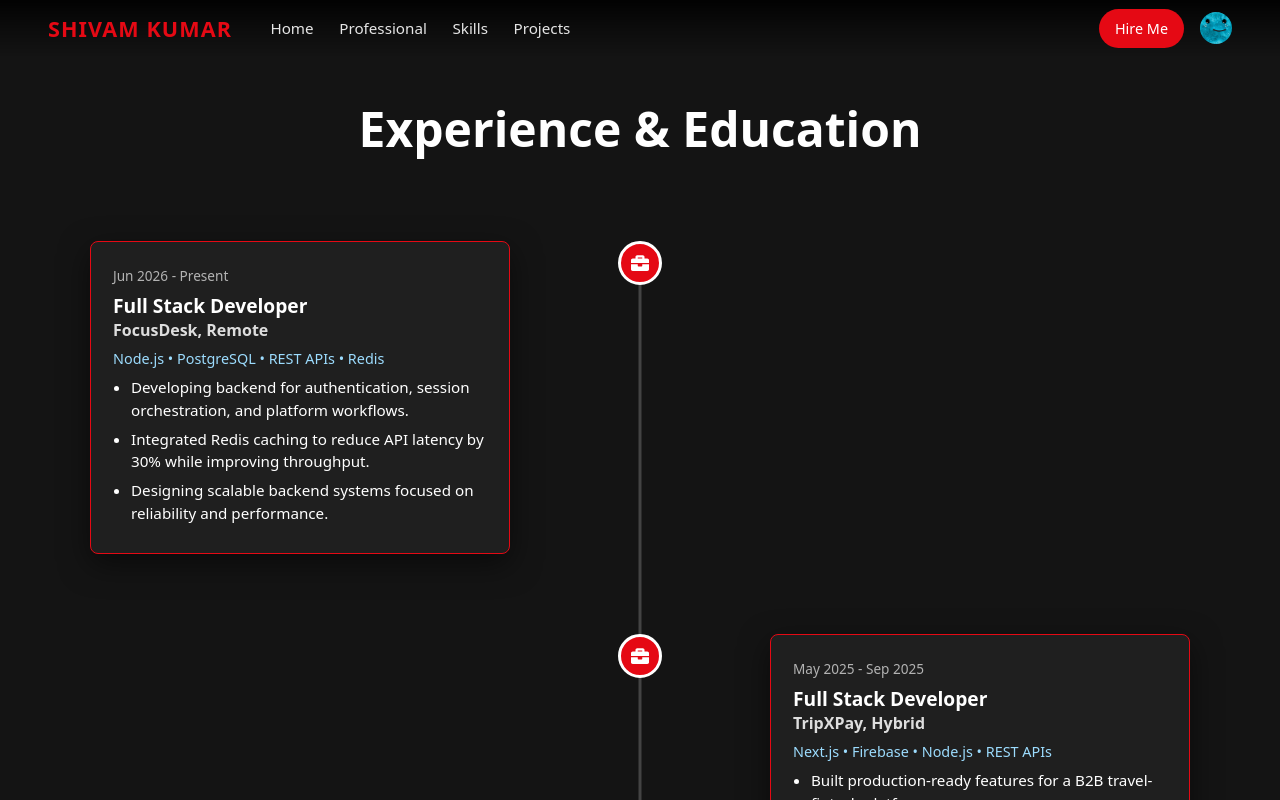
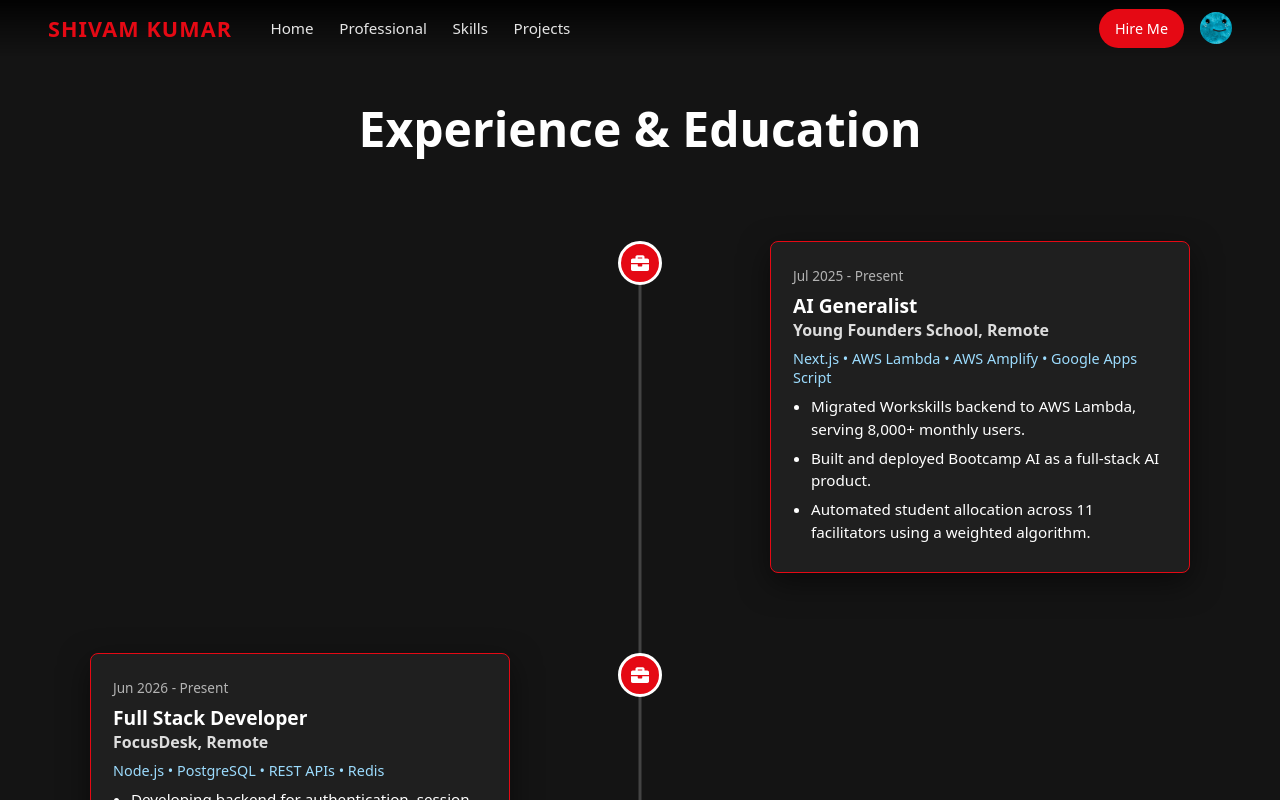
Before and after one commit to Err-rr/Portfolio, a React (Vite) app: page /professional in a window 1280 px wide. Shown: the top 800 px of the page. Built offline with nearby package versions, Linux system fonts and the light colour scheme.

Commit message:
Add new work experience entry for AI Generalist role at Young Founders School

```diff
--- a/src/pages/Professional.jsx
+++ b/src/pages/Professional.jsx
@@ -9,6 +9,20 @@ import { PROFILE_IMAGES } from "../assets/profiles";
 
 
 const timelineData = [
+  {
+  type: "work",
+  side: "right",
+  date: "Jul 2025 - Present",
+  title: "AI Generalist",
+  org: "Young Founders School, Remote",
+  tech: "Next.js • AWS Lambda • AWS Amplify • Google Apps Script",
+  desc: [
+    "Migrated Workskills backend to AWS Lambda, serving 8,000+ monthly users.",
+    "Built and deployed Bootcamp AI as a full-stack AI product.",
+    "Automated student allocation across 11 facilitators using a weighted algorithm.",
+  ],
+},
+
   {
     type: "work",
     side: "left",
```
Also changed, not shown: 1 other file (tests, documents, lock files or other folders).
